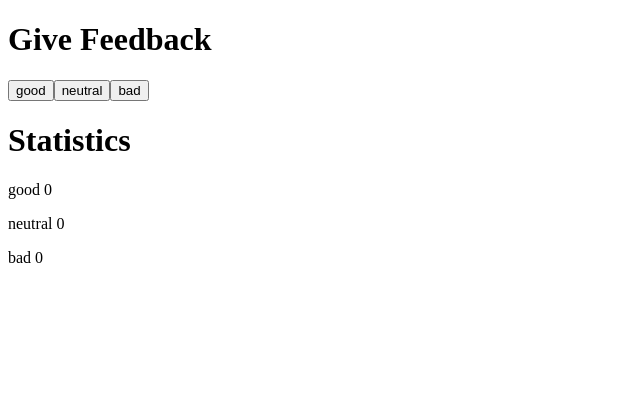
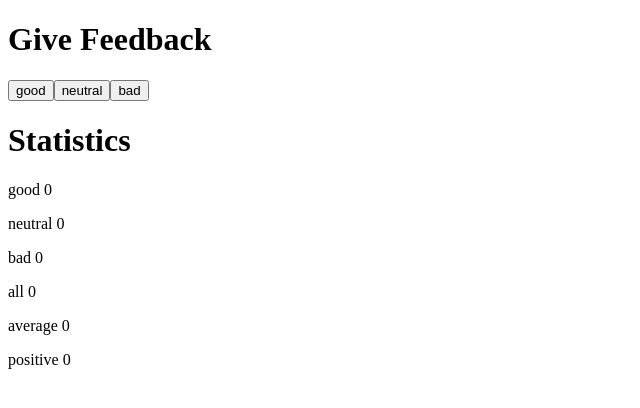
Before and after one commit to msdabdelghani/FullStackOpen, a React (Create React App) app in the folder part1/unicafe/: page / in a window 1280 px wide. Shown: the top 408 px of the page, without its empty margins (0-640 px from the left). Built offline with nearby package versions, Linux system fonts and the light colour scheme.

Commit message:
unicafe step2! done

```diff
--- a/part1/unicafe/src/App.js
+++ b/part1/unicafe/src/App.js
@@ -6,9 +6,11 @@ const App = () => {
   const [neutral, setNeutral] = useState(0)
   const [bad, setBad] = useState(0)
 
-  console.log('good ', good);
-  console.log('neutral ', neutral);
-  console.log('bad ', bad);
+  const average = () => good + bad + neutral === 0 ? 0 : ( good - bad ) / ( good + bad + neutral)
+
+  const total = () => good + bad + neutral
+
+  const positive = () => total() === 0 ? 0 : good*100 / total()
 
   return (
     <div>
@@ -20,8 +22,19 @@ const App = () => {
       <p>good {good}</p>
       <p>neutral {neutral}</p>
       <p>bad {bad}</p>
+      <p>all {total()}</p>
+      <p>average {average()} </p>
+      <p>positive {positive() }</p>
     </div>
   )
 }
 
 export default App
+
+
+/*
+Expand your application so that it shows more statistics about the gathered feedback:
+the total number of collected feedback,
+the average score (good: 1, neutral: 0, bad: -1) and
+the percentage of positive feedback.
+*/
```
